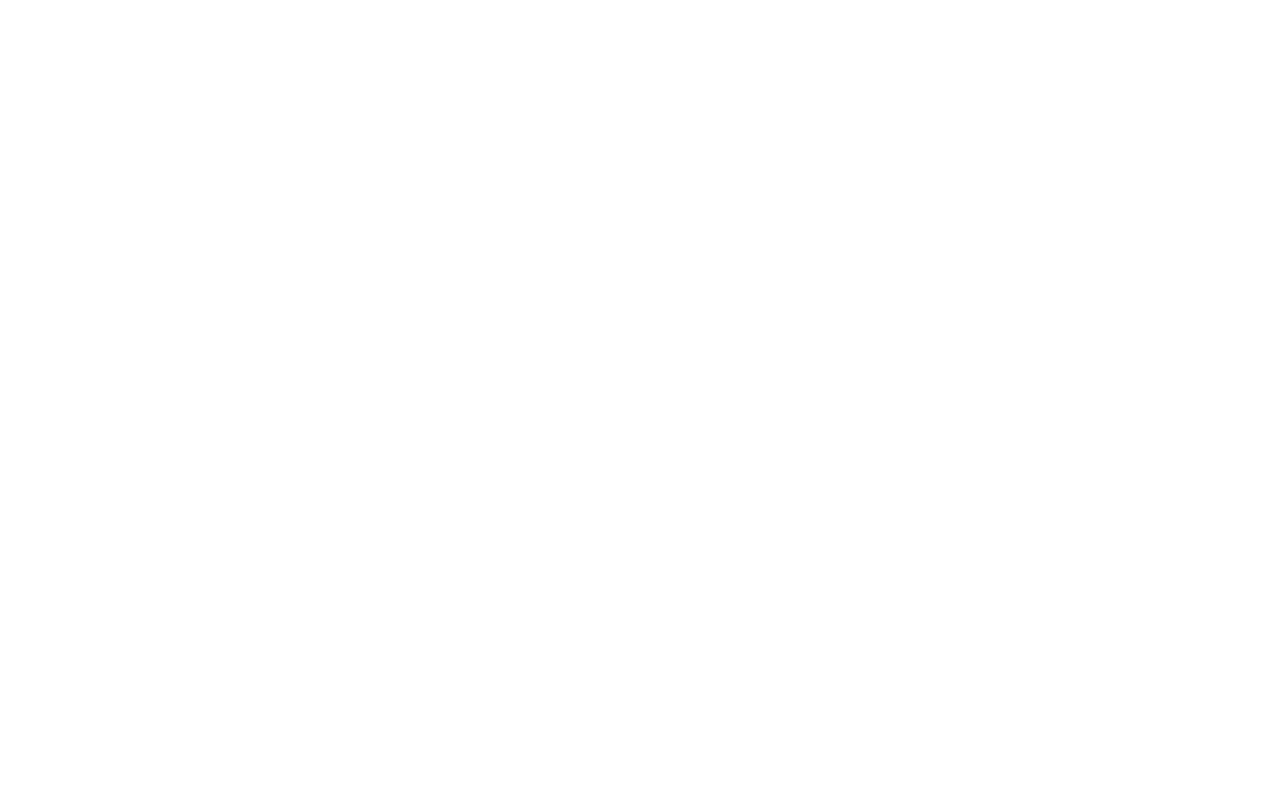
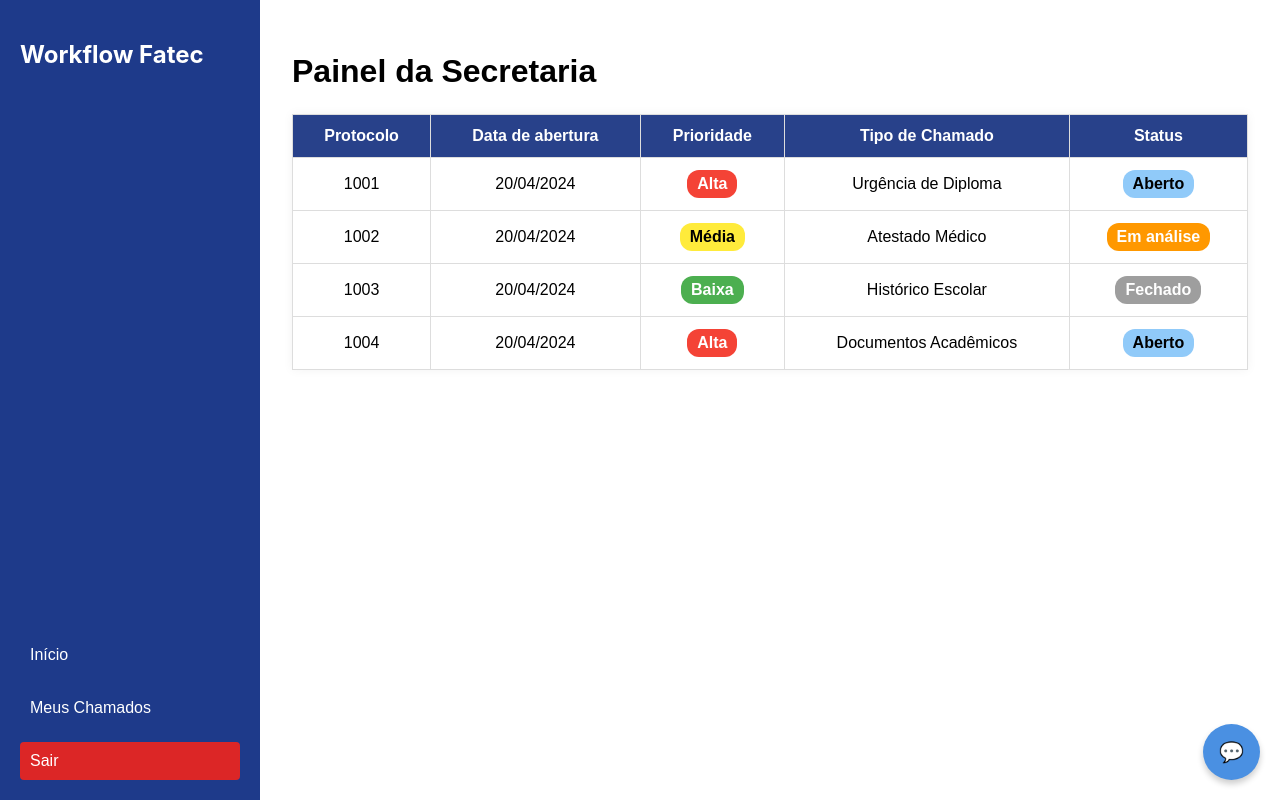
Before and after one commit to thamires33/WorkflowFatec, a React (Create React App) app in the folder frontend/: page /HomeSec in a window 1280 px wide. Before the commit this address had no page. Built offline with nearby package versions, Linux system fonts and the light colour scheme.

Commit message:
tela inicial da secretaria

```diff
--- a/frontend/src/App.js
+++ b/frontend/src/App.js
@@ -3,6 +3,7 @@
 import Cadastro from './pages/Cadastro';
 import Home from './pages/Home';
 import Chamado from './pages/Chamado';
+import HomeSec from './pages/HomeSec';
 
 function App() {
   return (
@@ -12,6 +13,7 @@
         <Route path="/Cadastro" element={<Cadastro />} />
         <Route path="/Home" element={<Home />} />
         <Route path="/Chamado" element={<Chamado />} />
+        <Route path="/HomeSec" element={<HomeSec />}/>
       </Routes>
     </Router>
   );
--- /dev/null
+++ b/frontend/src/components/ChatSec.js
@@ -0,0 +1,24 @@
+import React from 'react';
+import conversas from './conversasMock';
+import '../styles/Chat.css';
+
+function ChatSec({ onClose }) {
+  return (
+    <div className="chat-box">
+      <div className="chat-header">
+        <h3>Conversas com Alunos</h3>
+        <button onClick={onClose}>✖</button>
+      </div>
+      <div className="chat-body">
+        {conversas.map((conv, index) => (
+          <div key={index} className="chat-message">
+            <strong>{conv.nome}</strong>
+            <p>{conv.ultimaMensagem}</p>
+          </div>
+        ))}
+      </div>
+    </div>
+  );
+}
+
+export default ChatSec;
--- /dev/null
+++ b/frontend/src/components/ChatToggleButton.js
@@ -0,0 +1,12 @@
+import React from 'react';
+import '../styles/Chat.css';
+
+function ChatToggleButton({ toggleChat }) {
+  return (
+    <button className="chat-toggle-button" onClick={toggleChat}>
+      💬
+    </button>
+  );
+}
+
+export default ChatToggleButton;
--- /dev/null
+++ b/frontend/src/components/conversasMock.js
@@ -0,0 +1,7 @@
+const conversas = [
+  { nome: 'João Silva', ultimaMensagem: 'Enviei o documento, obrigado!' },
+  { nome: 'Maria Costa', ultimaMensagem: 'Ainda não recebi retorno.' },
+  { nome: 'Ana Souza', ultimaMensagem: 'Preciso de ajuda com o histórico.' }
+];
+
+export default conversas;
--- a/frontend/src/pages/HomeSec.js
+++ b/frontend/src/pages/HomeSec.js
@@ -0,0 +1,72 @@
+import React, { useState } from 'react';
+import Sidebar from '../components/Sidebar';
+import ChatSec from '../components/ChatSec';
+import ChatToggleButton from '../components/ChatToggleButton';
+import '../styles/HomeSec.css';
+
+function HomeSec() {
+  const [showChat, setShowChat] = useState(false);
+
+  const toggleChat = () => setShowChat(!showChat);
+
+  const chamados = [
+    { protocolo: 1001, data: '20/04/2024', prioridade: 'Alta', tipo: 'Urgência de Diploma', status: 'Aberto' },
+    { protocolo: 1002, data: '20/04/2024', prioridade: 'Média', tipo: 'Atestado Médico', status: 'Em análise' },
+    { protocolo: 1003, data: '20/04/2024', prioridade: 'Baixa', tipo: 'Histórico Escolar', status: 'Fechado' },
+    { protocolo: 1004, data: '20/04/2024', prioridade: 'Alta', tipo: 'Documentos Acadêmicos', status: 'Aberto' }
+  ];
+
+  const getStatusClass = (status) => {
+    switch (status) {
+      case 'Aberto': return 'status aberto';
+      case 'Em análise': return 'status em-analise';
+      case 'Fechado': return 'status fechado';
+      default: return 'status';
+    }
+  };
+
+  const getPrioridadeClass = (prioridade) => {
+    switch (prioridade) {
+      case 'Alta': return 'prioridade alta';
+      case 'Média': return 'prioridade media';
+      case 'Baixa': return 'prioridade baixa';
+      default: return 'prioridade';
+    }
+  };
+
+  return (
+    <div className="home-sec-wrapper">
+      <Sidebar />
+      <div className="home-sec-container">
+        <h1>Painel da Secretaria</h1>
+        <table className="chamados-table">
+          <thead>
+            <tr>
+              <th>Protocolo</th>
+              <th>Data de abertura</th>
+              <th>Prioridade</th>
+              <th>Tipo de Chamado</th>
+              <th>Status</th>
+            </tr>
+          </thead>
+          <tbody>
+            {chamados.map((ch) => (
+              <tr key={ch.protocolo}>
+                <td>{ch.protocolo}</td>
+                <td>{ch.data}</td>
+                <td><span className={getPrioridadeClass(ch.prioridade)}>{ch.prioridade}</span></td>
+                <td>{ch.tipo}</td>
+                <td><span className={getStatusClass(ch.status)}>{ch.status}</span></td>
+              </tr>
+            ))}
+          </tbody>
+        </table>
+      </div>
+
+      <ChatToggleButton toggleChat={toggleChat} />
+      {showChat && <ChatSec onClose={toggleChat} />}
+    </div>
+  );
+}
+
+export default HomeSec;
--- /dev/null
+++ b/frontend/src/styles/Chat.css
@@ -0,0 +1,52 @@
+.chat-toggle-button {
+  position: fixed;
+  bottom: 20px;
+  right: 20px;
+  background-color: #4A90E2;
+  color: white;
+  border: none;
+  border-radius: 50%;
+  padding: 16px;
+  font-size: 20px;
+  cursor: pointer;
+  box-shadow: 0 4px 6px rgba(0, 0, 0, 0.2);
+  z-index: 1000;
+}
+
+.chat-box {
+  position: fixed;
+  bottom: 80px;
+  right: 20px;
+  width: 300px;
+  height: 400px;
+  background-color: white;
+  border: 1px solid #ccc;
+  border-radius: 12px;
+  display: flex;
+  flex-direction: column;
+  box-shadow: 0 4px 8px rgba(0, 0, 0, 0.2);
+  z-index: 1000;
+}
+
+.chat-header {
+  background-color: #4A90E2;
+  color: white;
+  padding: 10px;
+  display: flex;
+  justify-content: space-between;
+  border-top-left-radius: 12px;
+  border-top-right-radius: 12px;
+}
+
+.chat-body {
+  padding: 10px;
+  overflow-y: auto;
+  flex: 1;
+}
+
+.chat-message {
+  background: #f5f5f5;
+  padding: 8px;
+  margin-bottom: 8px;
+  border-radius: 8px;
+}
--- /dev/null
+++ b/frontend/src/styles/HomeSec.css
@@ -0,0 +1,72 @@
+.home-sec-container {
+  padding: 2rem;
+  font-family: Arial, sans-serif;
+}
+
+h1 {
+  margin-bottom: 1.5rem;
+}
+
+.chamados-table {
+  width: 100%;
+  border-collapse: collapse;
+}
+
+.chamados-table th,
+.chamados-table td {
+  border: 1px solid #ddd;
+  padding: 12px;
+  text-align: center;
+}
+
+.chamados-table th {
+  background-color: #28418a;
+}
+
+.prioridade,
+.status {
+  padding: 5px 10px;
+  border-radius: 12px;
+  font-weight: bold;
+  color: white;
+  display: inline-block;
+}
+
+/* Prioridade */
+.prioridade.alta {
+  background-color: #f44336;
+}
+
+.prioridade.media {
+  background-color: #ffeb3b;
+  color: #000;
+}
+
+.prioridade.baixa {
+  background-color: #4caf50;
+}
+
+/* Status */
+.status.aberto {
+  background-color: #90caf9;
+  color: #000;
+}
+
+.status.em-analise {
+  background-color: #ff9800;
+}
+
+.status.fechado {
+  background-color: #9e9e9e;
+}
+.home-sec-wrapper {
+  display: flex;
+  min-height: 100vh;
+}
+
+/* Garantir que o conteúdo principal ocupe o restante do espaço */
+.home-sec-container {
+  flex: 1;
+  padding: 2rem;
+  background-color: #ffffff;
+}
```
